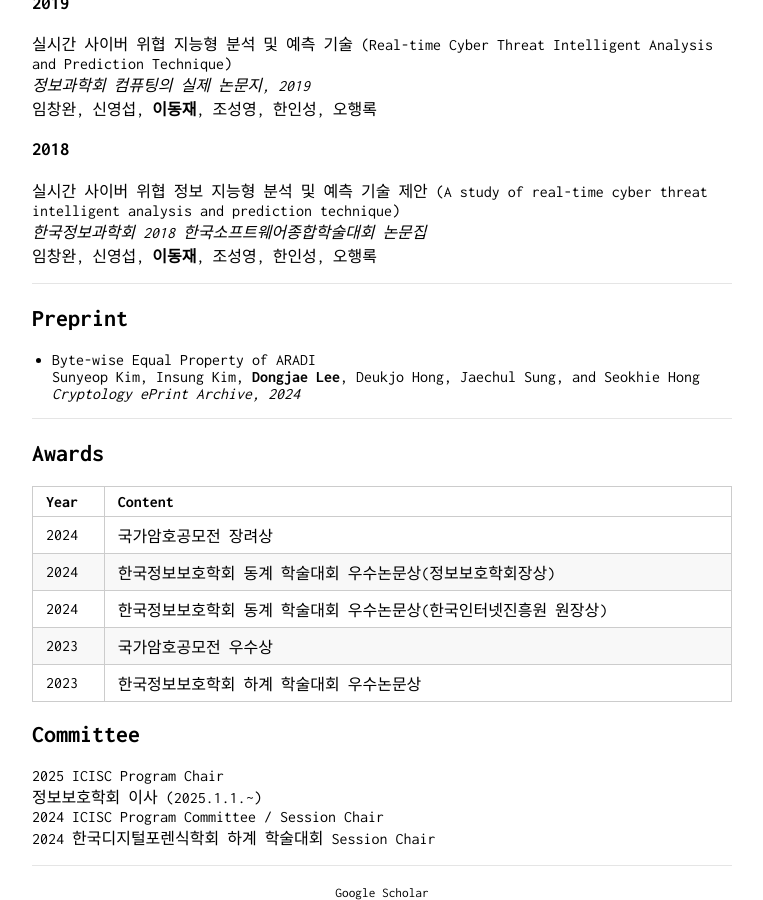
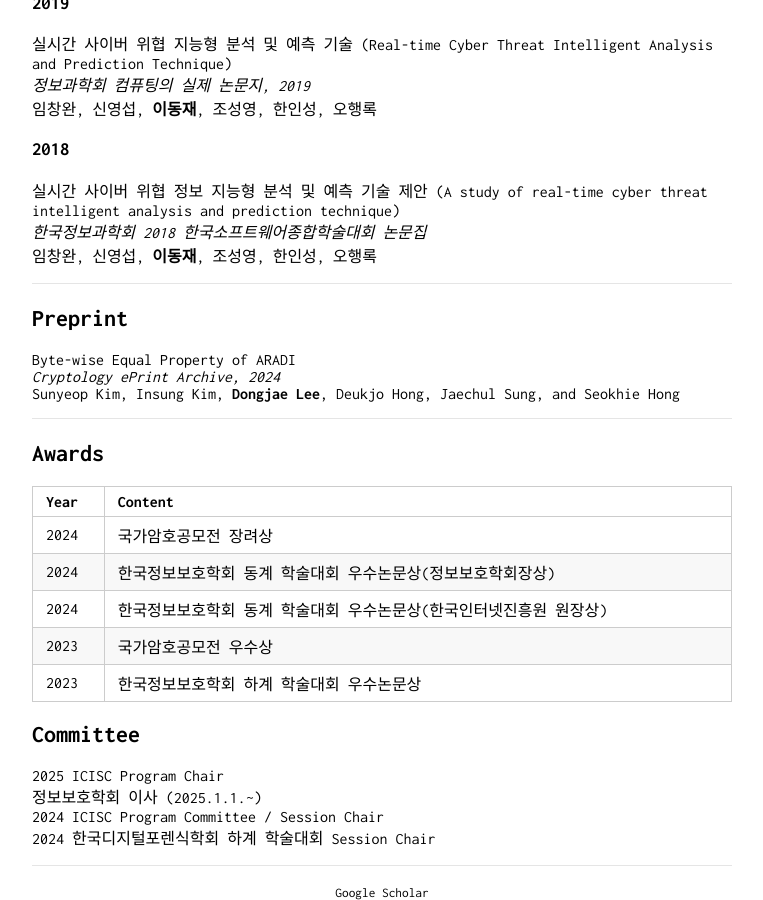
Before and after one commit to DongjaeLee-Dd2dD2/DongjaeLee-Dd2dD2.github.io, a Jekyll site: the page built from index.md, in a window 1280 px wide and 900 px high, scrolled down 1437 px. Shown: the whole window, without its empty margins (258-1021 px from the left). Built offline with Jekyll 4.4.1, drawn with Linux system fonts in a browser that asks for light colours; our own code applies the rules of GitHub Pages for plain Markdown files.

```diff
--- a/index.md
+++ b/index.md
@@ -82,9 +82,9 @@ PIPO에 대한 차분 및 차분 중간일치 공격 (Differential and Different
 
 ## Preprint
 
-- Byte-wise Equal Property of ARADI \\
+Byte-wise Equal Property of ARADI
+*Cryptology ePrint Archive, 2024*
 Sunyeop Kim, Insung Kim, **Dongjae Lee**, Deukjo Hong, Jaechul Sung, and Seokhie Hong
-*Cryptology ePrint Archive, 2024*
 
 ---
 
```
